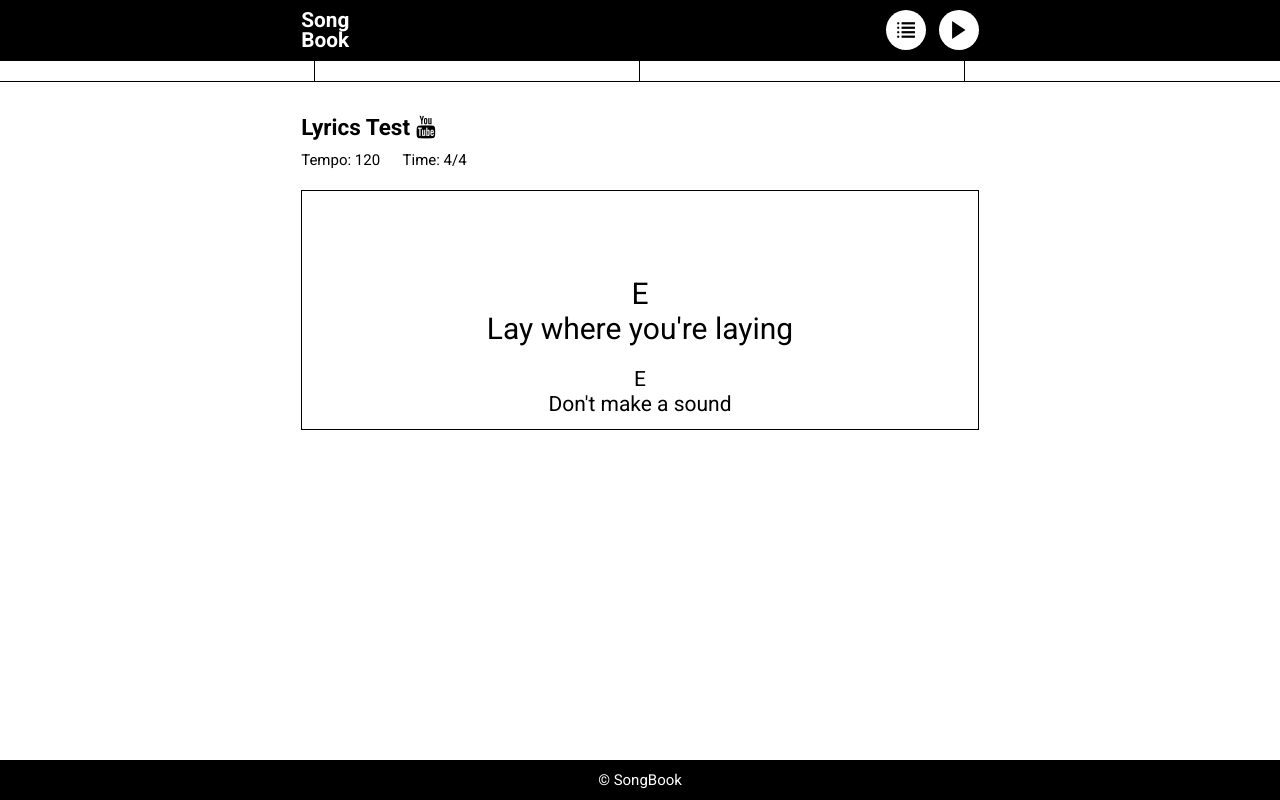
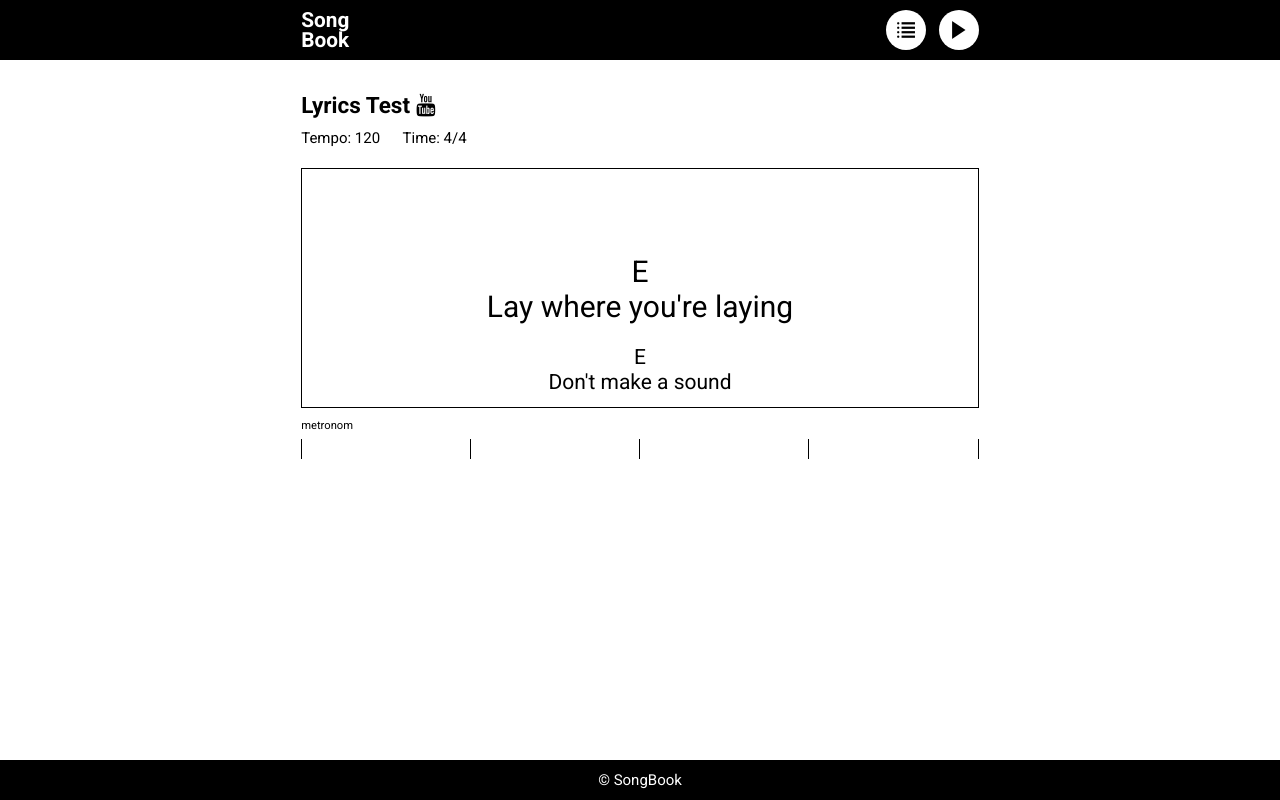
Before and after one commit to patrykkowalski0617/songbook, a React (Create React App) app: page / in a window 1280 px wide. Built offline with nearby package versions, Linux system fonts and the light colour scheme.

Commit message:
metronom complete

```diff
--- a/src/components/main/Main.js
+++ b/src/components/main/Main.js
@@ -6,7 +6,6 @@
 function Main(props) {
     return (
         <main className="main">
-            <Metronom />
             <div className="container">
                 <LyricsList
                     display={props.display}
@@ -17,6 +16,7 @@
                     bar={props.bar}
                     barSet={props.barSet}
                 />
+                <Metronom />
             </div>
         </main>
     );
--- a/src/components/main/lyrics/Lyrics.js
+++ b/src/components/main/lyrics/Lyrics.js
@@ -45,6 +45,8 @@
 
     handleScroll() {
         const currentlyMarkedSectionIndex = this.sectionAnimation.anim();
+
+        console.log(currentlyMarkedSectionIndex);
 
         if (this.state.markedSectionIndex !== currentlyMarkedSectionIndex) {
             this.setState({ markedSectionIndex: currentlyMarkedSectionIndex });
--- a/src/components/main/metronom/Metronom.js
+++ b/src/components/main/metronom/Metronom.js
@@ -43,12 +43,18 @@
             tt.setState({
                 knock: tt.updateMetronom()
             });
-            console.log(tt.state.knock);
         };
     }
 
     render() {
-        return <div className="metronom row">{this.metronom()}</div>;
+        return (
+            <div className="metronom">
+                <p className="description">metronom</p>
+                <div className="metronom-body row vertical-padding">
+                    {this.metronom()}
+                </div>
+            </div>
+        );
     }
 }
 
--- a/src/components/main/metronom/metronom.css
+++ b/src/components/main/metronom/metronom.css
@@ -1,9 +1,13 @@
-.metronom {
-  border: 1px solid #000000; }
-  .metronom .metronom-element {
+.metronom .description {
+  margin: 0.7rem 0 -0.3rem 0;
+  font-size: 0.7rem; }
+.metronom .metronom-body {
+  margin: 0; }
+  .metronom .metronom-body .metronom-element {
     height: 20px;
-    border-right: 1px solid #000000; }
-    .metronom .metronom-element:last-child {
-      border: none; }
-    .metronom .metronom-element.active {
+    border: 0px solid #000000;
+    border-right-width: 1px; }
+    .metronom .metronom-body .metronom-element:first-child {
+      border-left-width: 1px; }
+    .metronom .metronom-body .metronom-element.active {
       background-color: #000000; }
--- a/src/components/main/metronom/metronom.scss
+++ b/src/components/main/metronom/metronom.scss
@@ -1,15 +1,22 @@
 @import "../../../css/abstracts/variables";
 
 .metronom {
-    border: 1px solid $dark;
-    .metronom-element {
-        height: 20px;
-        border-right: 1px solid $dark;
-        &:last-child {
-            border: none;
-        }
-        &.active {
-            background-color: $dark;
+    .description {
+        margin: 0.7rem 0 -0.3rem 0;
+        font-size: 0.7rem;
+    }
+    .metronom-body {
+        margin: 0;
+        .metronom-element {
+            height: 20px;
+            border: 0px solid $dark;
+            border-right-width: 1px;
+            &:first-child {
+                border-left-width: 1px;
+            }
+            &.active {
+                background-color: $dark;
+            }
         }
     }
 }
--- a/src/css/App.css
+++ b/src/css/App.css
@@ -533,7 +533,6 @@
 
 .main {
   height: calc(100vh - 60px - 40px);
-  overflow-y: scroll;
   background-color: #ffffff;
   color: #000000; }
 
--- a/src/css/components/main/_main.scss
+++ b/src/css/components/main/_main.scss
@@ -1,6 +1,5 @@
 .main {
     height: calc(100vh - #{$headerH} - #{$footerH});
-    overflow-y: scroll;
     background-color: $light;
     color: $dark;
- }
+}
```
Also changed, not shown: src/components/main/lyrics/logic/section-animation.js (+6 -2 lines), src/css/components/main/_lyrics.scss (indentation only), src/data/lyrics/kings_of_leon_-_sex_on_fire.json (indentation only).
